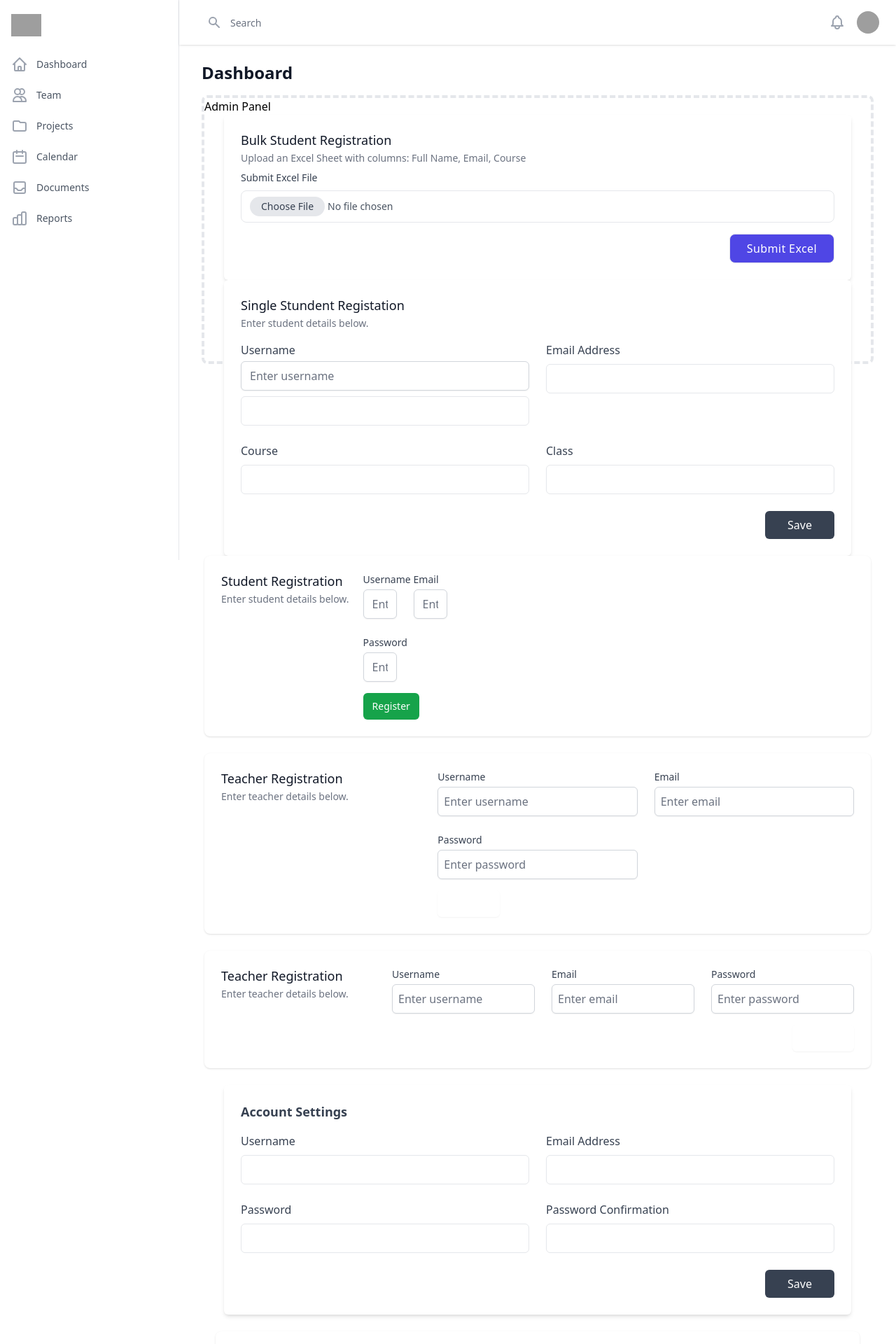
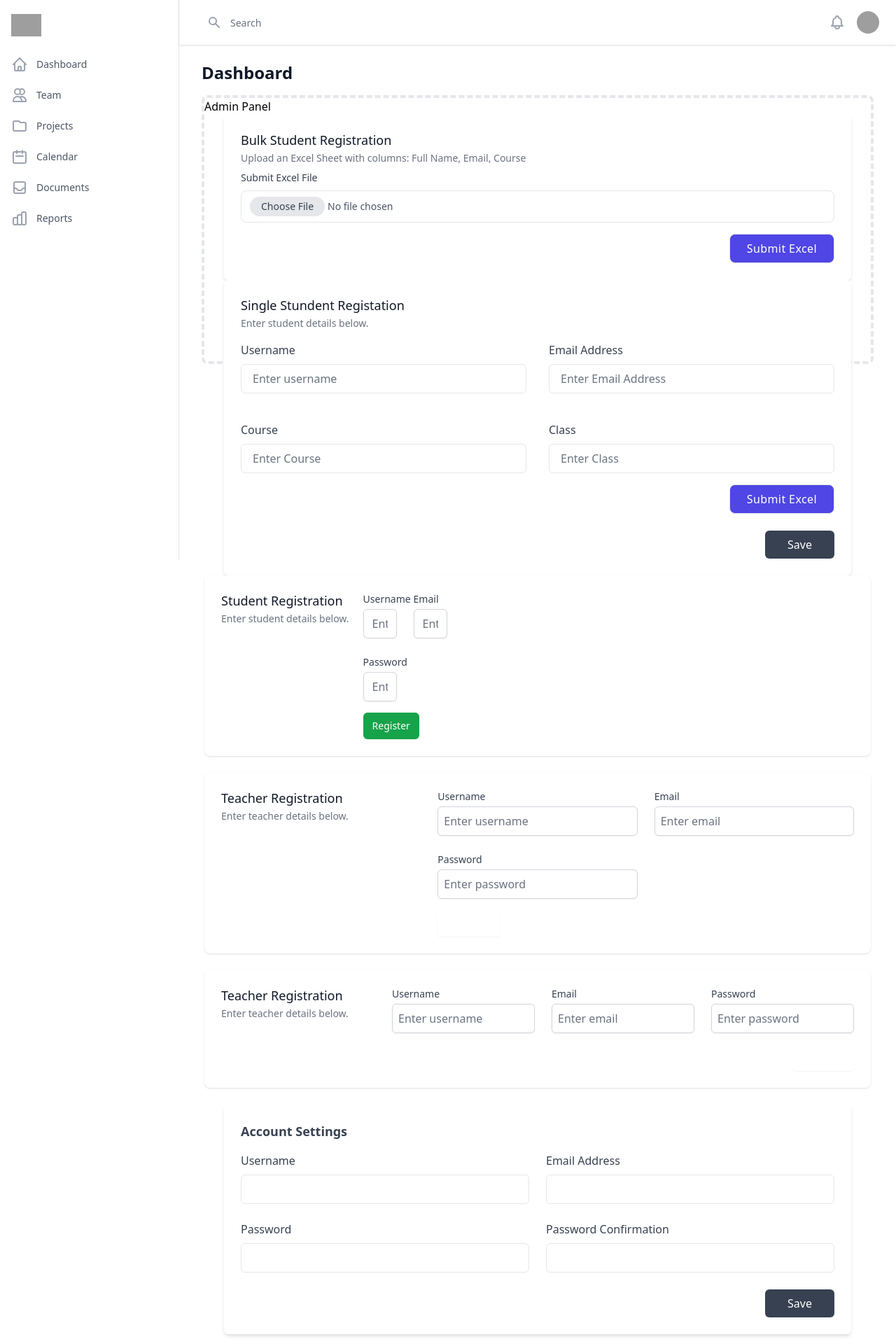
Before and after one commit to Chacha-A-Chacha/IYF_WAC_e-passport, a Flask app: page /admin/register in a window 1280 px wide. Shown: the top 1920 px of the page at 70% size. Run offline with Flask 3, Linux system fonts and the light colour scheme; style sheets or scripts are compiled from the project's sources; grey boxes are pictures that could not be loaded.

Commit message:
modified:   app/admin/forms.py 	modified:   app/admin/routes.py 	modified:   app/templates/admin/register.html

```diff
--- a/app/admin/forms.py
+++ b/app/admin/forms.py
@@ -16,5 +16,6 @@ class StudentRegistrationForm(FlaskForm):
     email = StringField('Email', validators=[DataRequired(), Email()])
     password = PasswordField('Password', validators=[DataRequired()])
     class_name = StringField('Class Name', validators=[DataRequired()])
+    course_name = StringField('Course Name', validators=[DataRequired()])
     additional_info = StringField('Additional Information')  # Add more fields if needed
     submit = SubmitField('Register Student')
--- a/app/admin/routes.py
+++ b/app/admin/routes.py
@@ -88,6 +88,8 @@ def admin_register_student():
             email = form.email.data
             password = generate_temp_password()
             class_name = form.class_name.data
+            course_name = form.course_name.data
+            # role = Role.query.filter_by(role='Student').first()
             # additional_info = form.additional_info.data
 
             # Register student
@@ -100,7 +102,9 @@ def admin_register_student():
             # Handle class relationship
             # Assuming Class model has appropriate relationships defined
             class_obj = Class.query.filter_by(class_name=class_name).first()
+            course_obj = Course.query.filter_by(course_name=course_name).first()
             student.class_enrollment = class_obj
+            student.course_enrollment = course_obj
             db.session.commit()
 
             # Send temporary password email
--- a/app/templates/admin/register.html
+++ b/app/templates/admin/register.html
@@ -35,42 +35,47 @@
 
     <form action="{{ url_for('admin.admin_register_student') }}" method="POST">
         {{ student_form.hidden_tag() }}
-        <div class="grid grid-cols-1 gap-6 mt-4 sm:grid-cols-2">
+        <div class="grid grid-cols-1 gap-8 mt-4 sm:grid-cols-2">
             <div>
                 <label class="text-gray-700 " for="username">Username</label>
-                {{ student_form.username(class="mt-1 py-2 px-3 focus:border-aqua-500 block
-                            w-full shadow-sm border border-gray-300 rounded-md", placeholder="Enter username") }}
-                <input id="username" type="text" class="block w-full px-4 py-2 mt-2 text-gray-700 bg-white border border-gray-200 rounded-md
-                            focus:border-blue-400
-                         focus:outline-none ">
+                {{ student_form.username(id="username", type="text", class="block w-full px-4 py-2 my-2 text-gray-700 bg-white border border-gray-200 rounded-md
+                focus:border-blue-400
+             focus:outline-none ", placeholder="Enter username") }}
             </div>
 
             <div>
-                <label class="text-gray-700 " for="emailAddress">Email Address</label>
-                <input id="emailAddress" type="email" class="block w-full px-4 py-2 mt-2 text-gray-700 bg-white border border-gray-200 rounded-md
-                            focus:border-blue-400
-                         focus:outline-none ">
+                <label class="text-gray-700" for="email">Email Address</label>
+                {{ student_form.email(id="email", type="email", class="block w-full px-4 py-2 mt-2 text-gray-700 bg-white border border-gray-200 rounded-md
+                focus:border-blue-400
+             focus:outline-none ", placeholder="Enter Email Address") }}
             </div>
 
             <div>
                 <label class="text-gray-700 " for="password">Course</label>
-                <input id="password" type="password" class="block w-full px-4 py-2 mt-2 text-gray-700 bg-white border border-gray-200 rounded-md
-                            focus:border-blue-400
-                         focus:outline-none ">
+                {{ student_form.course_name(id="course_name", type="text", class="block w-full px-4 py-2 mt-2 text-gray-700 bg-white border border-gray-200 rounded-md
+                focus:border-blue-400
+             focus:outline-none ", placeholder="Enter Course") }}
             </div>
 
             <div>
                 <label class="text-gray-700 " for="passwordConfirmation">Class
                 </label>
-                <input id="passwordConfirmation" type="password" class="block w-full px-4 py-2 mt-2 text-gray-700 bg-white border border-gray-200 rounded-md
-                            focus:border-blue-400
-                         focus:outline-none ">
+                {{ student_form.class_name(id="class_name", type="text", class="block w-full px-4 py-2 mt-2 text-gray-700 bg-white border border-gray-200 rounded-md
+                focus:border-blue-400
+             focus:outline-none ", placeholder="Enter Class") }}
             </div>
         </div>
-
+        <div class="mt-4 flex justify-end">
+            <button class="px-6 py-2 font-medium tracking-wide text-white capitalize transition-colors duration-300
+                    transform bg-indigo-600 border rounded-lg hover:bg-indigo-200" type="submit">
+                Submit Excel
+            </button>
+        </div>
         <div class="flex justify-end mt-6">
-            <button
-                class="px-8 py-2.5 leading-5 text-white transition-colors duration-300 transform bg-gray-700 rounded-md hover:bg-gray-600 focus:outline-none focus:bg-gray-600">Save</button>
+            <button type="submit" class="px-8 py-2.5 leading-5 text-white transition-colors duration-300 transform bg-gray-700
+                rounded-md hover:bg-gray-600 focus:outline-none focus:bg-gray-600">
+                Save
+            </button>
         </div>
     </form>
 </section>
```
